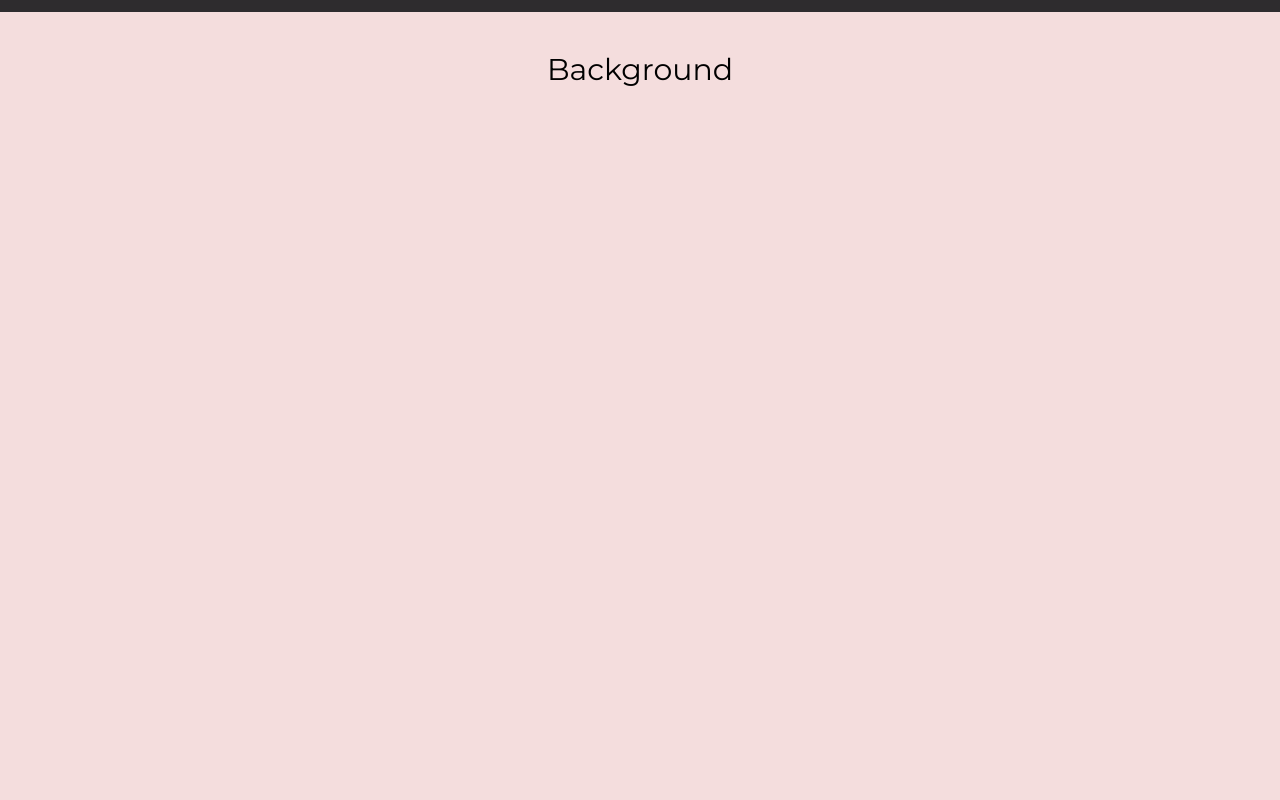
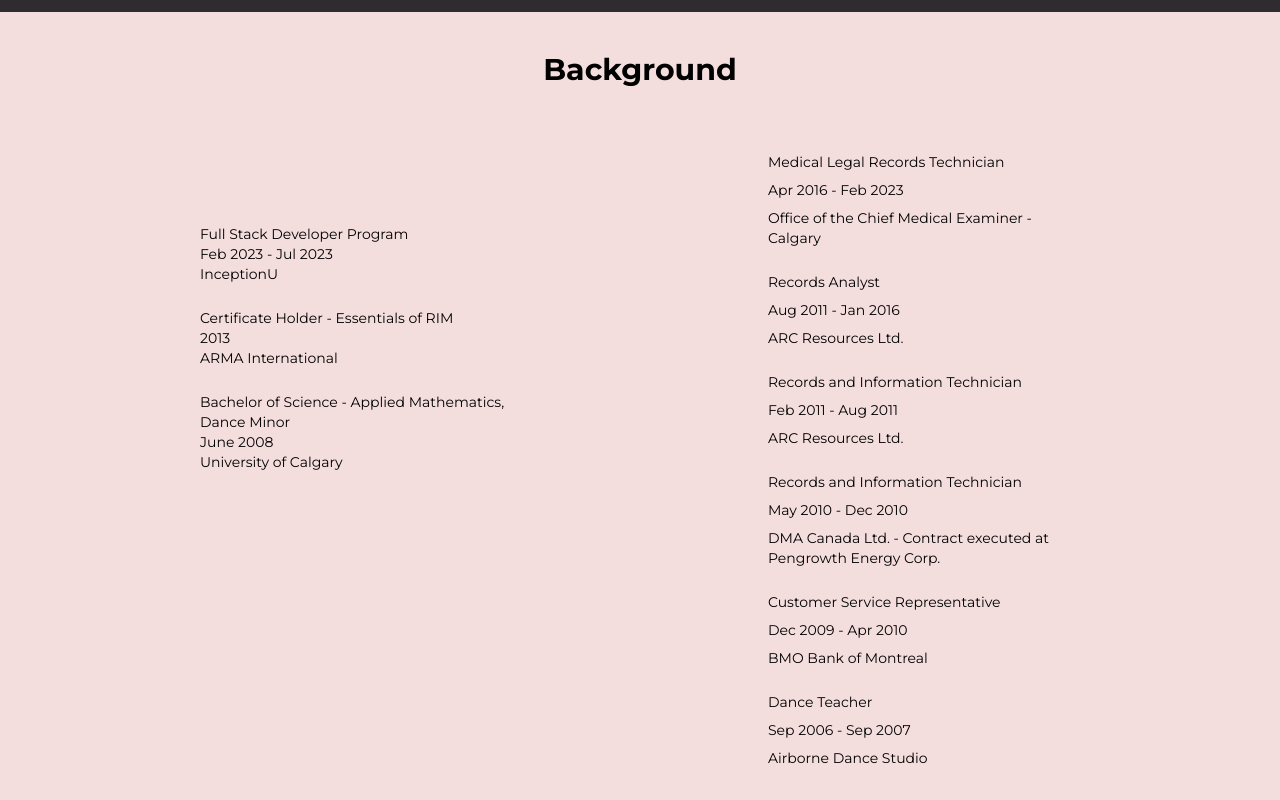
Before and after one commit to jgajdosbomben/portfolio, a React (Vite) app: page / in a window 1280 px wide. Shown: the part 1660-2460 px from the top of the page. Built offline with nearby package versions, Linux system fonts and the light colour scheme.

Commit message:
Added background data

```diff
--- a/src/components/Background.jsx
+++ b/src/components/Background.jsx
@@ -1,11 +1,32 @@
 import React from "react";
+import { education, work } from "../data";
 
 const Background = () => {
   return (
-    <div className="">
-      <h1 className="text-black dark:text-white text-3xl text-center px-10 py-10">Background</h1>
-      <p className="text-black dark:text-white text-center"></p>
-      <div className="grid grid-cols-3 gap-2 items-center"></div>
+    <div className="w-full h-full min-h-[100vh]">
+      <h1 className="text-black dark:text-white text-3xl text-center font-bold px-10 py-10">Background</h1>
+      <div className="grid grid-cols-1 grid-rows-9 md:grid-cols-7 md:grid-rows-6 gap-2 items-center">
+        <div className="col-span-1 row-span-1 md:col-start-2 md:col-end-4 md:row-span-2">
+          {education.map((edu, index) => (
+            <div className="col-span-2 row-span-2 gap-2 h-full items-center px-4 py-3 rounded-md bg-[#f4dddd]">
+              <p className="text-black dark:text-black text-sm">{edu.title}</p>
+              <p className="text-black dark:text-black text-sm">{edu.date}</p>
+              <p className="text-black dark:text-black text-sm">{edu.location}</p>
+            </div>
+          ))}
+        </div>
+        <div className="col-span-1 row-span-1 md:col-start-5 md:col-end-7 md:row-span-3">
+          <div className="col-span-2 gap-2 h-full items-center px-4 py-3 rounded-md bg-[#f4dddd]">
+            {work.map((work, index) => (
+              <div className="grid col-span-2 gap-2 h-full items-center px-4 py-3 rounded-md bg-[#f4dddd]">
+                <p className="text-black dark:text-black text-sm">{work.title}</p>
+                <p className="text-black dark:text-black text-sm">{work.date}</p>
+                <p className="text-black dark:text-black text-sm">{work.location}</p>
+              </div>
+            ))}
+          </div>
+        </div>
+      </div>
     </div>
   );
 };
--- a/src/components/Contact.jsx
+++ b/src/components/Contact.jsx
@@ -2,9 +2,9 @@ import React from "react";
 
 const Contact = () => {
   return (
-    <div className="bg-[#343434] dark:bg-[radial-gradient(ellipse_at_top_left,_var(--tw-gradient-stops))] from-[#28031e] to-[#1d1d1d] font-montserrat text-white dark:text-white px-10 py-10">
+    <div className="bg-[#343434] dark:bg-[radial-gradient(ellipse_at_top_left,_var(--tw-gradient-stops))] from-[#28031e] to-[#1d1d1d] font-montserrat text-white dark:text-white font-bold px-10 py-10">
       {/* className="bg-[url('/src/assets/banner-laptop.png')]"> */}
-      <h1 className="text-3xl text-center px-10 py-10">Contact</h1>
+      <h1 className="text-3xl text-center">Contact</h1>
       <br />
     </div>
   );
--- a/src/components/Projects.jsx
+++ b/src/components/Projects.jsx
@@ -5,16 +5,10 @@ const Projects = () => {
   return (
     <div className="bg-[#343434] dark:bg-[radial-gradient(ellipse_at_top_left,_var(--tw-gradient-stops))] from-[#28031e] to-[#1d1d1d] font-montserrat text-white dark:text-white px-10 py-10">
       <div className="flex justify-center items-center">
-        <h1 className="text-3xl">Projects</h1>
+        <h1 className="text-3xl font-bold">Projects</h1>
       </div>
 
-      <div
-        data-aos="fade-down"
-        data-aos-offset="200"
-        data-aos-delay="50"
-        data-aos-duration="1000"
-        data-aos-easing="ease-in-out"
-        className="grid grid-cols-2 gap-2 items-center justify-center p-10 lg:grid-cols-4 md:gap-4 pt-10">
+      <div className="grid grid-cols-2 gap-2 items-center justify-center p-10 lg:grid-cols-4 md:gap-4 pt-10">
         {projects.map((proj, index) => (
           <div className="grid col-span-2 gap-2 h-full items-center px-4 py-3 rounded-md bg-[#f4dddd]">
             <button
--- a/src/components/Skills.jsx
+++ b/src/components/Skills.jsx
@@ -1,7 +1,7 @@
 import React from "react";
 
 const Skills = () => {
-  return <div className="text-black dark:text-white text-3xl text-center ppx-10 py-10">Skills</div>;
+  return <div className="text-black dark:text-white text-3xl text-center font-bold ppx-10 py-10">Skills</div>;
 };
 
 export default Skills;
--- a/src/data.js
+++ b/src/data.js
@@ -7,7 +7,6 @@ export const projects = [
       "A website to increase awareness of local public art. An interactive map plots the locations of public art in Calgary and allows users to create custom, self-guided walking tours. ",
     img: "../yyclocalart.png",
   },
-
   {
     id: 2,
     name: "Unstuck",
@@ -16,3 +15,65 @@ export const projects = [
     img: "../unstuck.png",
   },
 ];
+
+export const education = [
+  {
+    id: 1,
+    title: "Full Stack Developer Program",
+    date: "Feb 2023 - Jul 2023",
+    location: "InceptionU",
+  },
+
+  {
+    id: 2,
+    title: "Certificate Holder - Essentials of RIM",
+    date: "2013",
+    location: "ARMA International",
+  },
+
+  {
+    id: 3,
+    title: "Bachelor of Science - Applied Mathematics, Dance Minor",
+    date: "June 2008",
+    location: "University of Calgary",
+  },
+];
+
+export const work = [
+  {
+    id: 1,
+    title: "Medical Legal Records Technician",
+    date: "Apr 2016 - Feb 2023",
+    location: "Office of the Chief Medical Examiner - Calgary",
+  },
+  {
+    id: 2,
+    title: "Records Analyst",
+    date: "Aug 2011 - Jan 2016",
+    location: "ARC Resources Ltd.",
+  },
+  {
+    id: 3,
+    title: "Records and Information Technician ",
+    date: "Feb 2011 - Aug 2011",
+    location: "ARC Resources Ltd.",
+  },
+  {
+    id: 4,
+    title: "Records and Information Technician",
+    date: "May 2010 - Dec 2010",
+    location: "DMA Canada Ltd. - Contract executed at Pengrowth Energy Corp.",
+  },
+  {
+    id: 5,
+    title: "Customer Service Representative",
+    date: "Dec 2009 - Apr 2010",
+    location: "BMO Bank of Montreal",
+  },
+  {
+    id: 6,
+    title: "Dance Teacher",
+    date: "Sep 2006 - Sep 2007",
+    location: "Airborne Dance Studio",
+  },
+];
```
